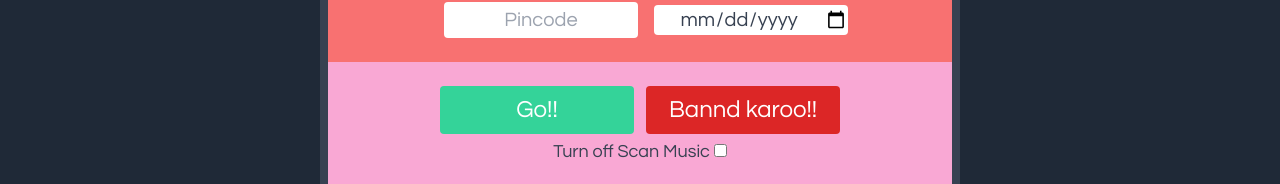
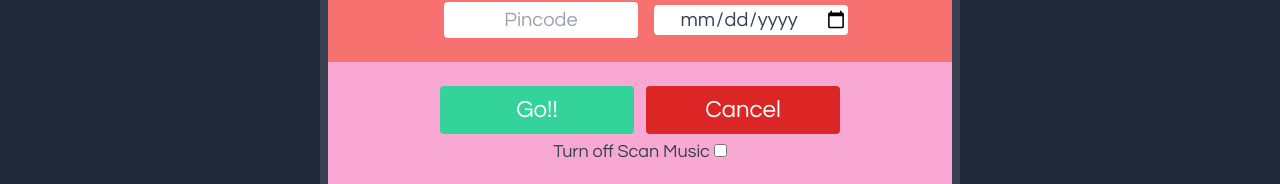
Before and after one commit to 007hyno/find-vac.github.io, a plain HTML site: page index.html in a window 1280 px wide. Shown: the part 238-422 px from the top of the page. Drawn offline with nearby package versions, Linux system fonts and the light colour scheme.

Commit message:
Cancel button text updated

```diff
--- a/index.html
+++ b/index.html
@@ -218,7 +218,7 @@
                             Go!!
                         </button>
                         <button id="stop" value="0" class="bg-red-600 text-white lg:text-2xl text-md md:w-1/3 w-full p-2 rounded m-1">
-                            Bannd karoo!!
+                            Cancel
                         </button>
                         <div class="mx-auto lg:w-1/2 text-gray-700 lg:text-md text-lg" >
                             <label for="">Turn off Scan Music</label>
```
